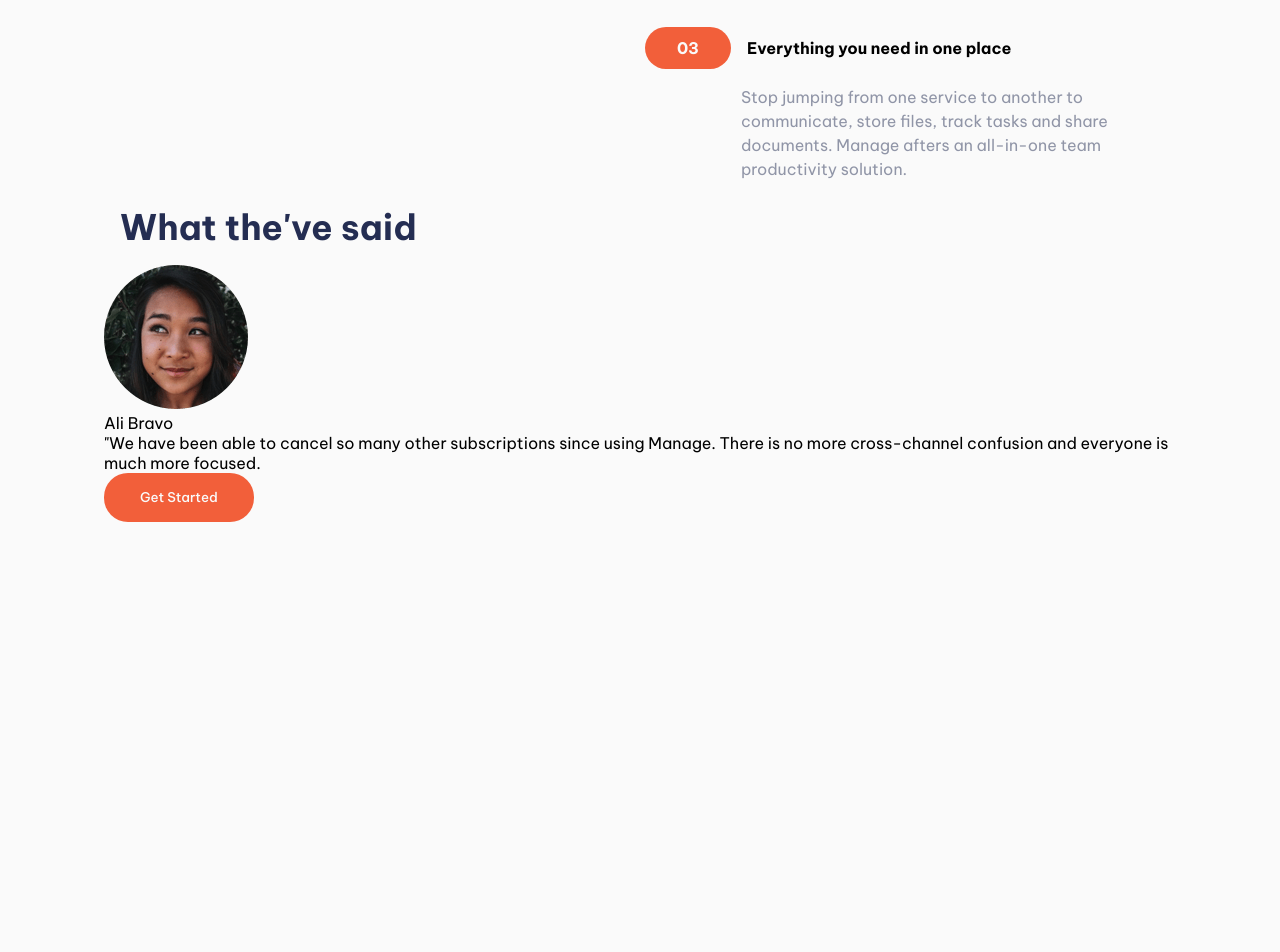
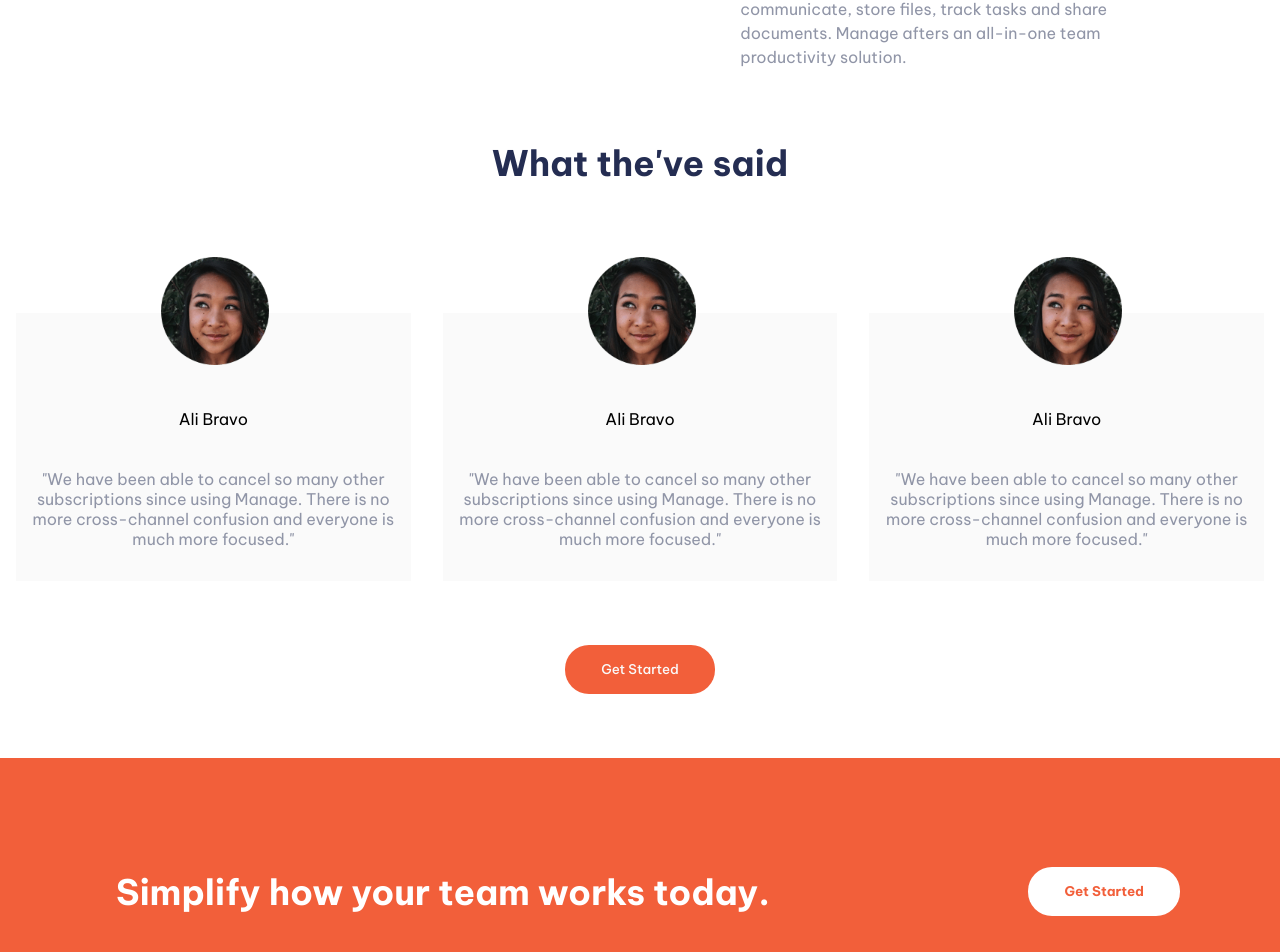
Before and after one commit to ioangheraszim/manage-landing-page, a React (Vite) app: page / in a window 1280 px wide. Shown: the part 1255-2207 px from the top of the page. Before the commit the page ends 1777 px from the top, so only its background shows below. Built offline with nearby package versions, Linux system fonts and the light colour scheme.

Commit message:
footer and carousel to do and i am done

```diff
--- a/src/App.jsx
+++ b/src/App.jsx
@@ -2,16 +2,18 @@ import './App.scss'
 import HeroSection from './assets/components/HeroSection/HeroSection'
 import InfoSections from './assets/components/InfoSection/InfoSections'
 import Navbar from './assets/components/Navbar/Navbar'
+import SimpleAd from './assets/components/SimpleAd/SimpleAd'
 import Testimonials from './assets/components/Testimonials/Testimonials'
 
 function App() {
 
   return (
-    <main className='container'>
+    <main className=''>
         <Navbar/>
         <HeroSection/>
         <InfoSections/>
         <Testimonials/>
+        <SimpleAd/>
     </main>
   )
 }
--- a/src/App.scss
+++ b/src/App.scss
@@ -21,7 +21,7 @@ h2 {
 body {
   font-family: $vietnam;
   font-size: 1rem;
-  background-color: $very-light-gray;
+  background-color: white;
 }
 
 button {
--- a/src/assets/components/HeroSection/HeroSection.jsx
+++ b/src/assets/components/HeroSection/HeroSection.jsx
@@ -4,7 +4,7 @@ import './HeroSection.scss'
 
 function HeroSection() {
   return (
-    <section className='wrapper'>
+    <section className='container wrapper'>
       <div className='illustration'>
         <img src={heroImg} alt="" />
       </div>
--- a/src/assets/components/HeroSection/HeroSection.scss
+++ b/src/assets/components/HeroSection/HeroSection.scss
@@ -45,7 +45,6 @@
 @media (min-width: 835px) {
   .wrapper {
     flex-direction: row-reverse;
-    margin: 5rem 0;
   }
 
   .illustration {
--- a/src/assets/components/Navbar/Navbar.jsx
+++ b/src/assets/components/Navbar/Navbar.jsx
@@ -11,7 +11,7 @@ function Navbar() {
     setToggle(!toggle)
   }
   return (
-    <nav className='navbar'>
+    <nav className='container navbar'>
       <div>
         <a href="#"><img src={logoIcon} alt={logoIcon} /></a>
       </div>
--- a/src/assets/components/Navbar/Navbar.scss
+++ b/src/assets/components/Navbar/Navbar.scss
@@ -65,7 +65,9 @@
     }
 
     @media (min-width: 835px)  {
-
+        .navbar-items {
+            background-color: white;
+        }
         .navbar-items, .btn-start {
             display: flex;
         }
--- a/src/assets/components/SimpleAd/SimpleAd.jsx
+++ b/src/assets/components/SimpleAd/SimpleAd.jsx
@@ -1,8 +1,13 @@
 import React from 'react'
-
+import "./SimpleAd.scss"
 function SimpleAd() {
   return (
-    <div>SimpleAd</div>
+    <section className='simplead-wrapper'>
+      <div className='container content'>
+        <h2 className='ad-text'>Simplify how your team works today.</h2>
+        <button className='btn-start btn-ad'>Get Started</button>
+      </div>
+    </section>
   )
 }
 
--- a/src/assets/components/SimpleAd/SimpleAd.scss
+++ b/src/assets/components/SimpleAd/SimpleAd.scss
@@ -1 +1,36 @@
 @use "../../SCSS/" as *;
+
+.simplead-wrapper {
+    display: flex;
+    justify-content: space-between;
+    align-items: center;
+    background-color: $bright-red;
+    margin-top: 4rem;
+    padding: 3rem;
+
+    .content {
+        display: flex;
+        justify-content: space-between;
+        align-items: center;
+        flex-direction: column;
+    }
+
+    .btn-ad {
+        background-color: white;
+        color: $bright-red;
+        font-weight: 700;
+    }
+    .ad-text {
+        color: white;
+    }
+}
+
+@media (min-width: 835px) {
+    .simplead-wrapper {
+
+        .content {
+            flex-direction: row;
+        }
+    }
+
+}
--- a/src/assets/components/Testimonials/Testimonials.jsx
+++ b/src/assets/components/Testimonials/Testimonials.jsx
@@ -1,19 +1,46 @@
 import React from "react";
 import "./Testimonials.scss";
-import ali from "../../images/avatar-ali.png"
+import ali from "../../images/avatar-ali.png";
 
 function Testimonials() {
   return (
-    <section className="container">
+    <section className="slider-wrapper">
       <h2>What the've said</h2>
-      <div className="slider-container">
-      <img src={ali} alt={ali} />
+      <div className="slider-card">
+        <div className="slider">
+          <div className="the-image">
+            <img src={ali} alt={ali} />
+          </div>
           <p className="name">Ali Bravo</p>
           <p className="comment">
             "We have been able to cancel so many other subscriptions since using
             Manage. There is no more cross-channel confusion and everyone is much
-            more focused.
+            more focused."
           </p>
+        </div>
+        <div className="slider">
+          <div className="the-image">
+            <img src={ali} alt={ali} />
+          </div>
+          <p className="name">Ali Bravo</p>
+          <p className="comment">
+            "We have been able to cancel so many other subscriptions since using
+            Manage. There is no more cross-channel confusion and everyone is much
+            more focused."
+          </p>
+        </div>
+        <div className="slider">
+          <div className="the-image">
+            <img src={ali} alt={ali} />
+          </div>
+          <p className="name">Ali Bravo</p>
+          <p className="comment">
+            "We have been able to cancel so many other subscriptions since using
+            Manage. There is no more cross-channel confusion and everyone is much
+            more focused."
+          </p>
+        </div>
+
       </div>
       <button className="btn-start">Get Started</button>
     </section>
--- a/src/assets/components/Testimonials/Testimonials.scss
+++ b/src/assets/components/Testimonials/Testimonials.scss
@@ -1 +1,58 @@
 @use "../../SCSS/" as *;
+
+h2 {
+  margin: 3rem 0;
+}
+
+.slider-wrapper {
+    display: flex;
+    align-items: center;
+    justify-content: center;
+    flex-direction: column;
+}
+.slider-card {
+  margin: 3rem 0;
+
+  .slider {
+    background-color: $very-light-gray;
+    margin: 2rem 0;
+    position: relative;
+
+    .the-image {
+      position: absolute;
+      top: -7rem;
+      left: 55%;
+      transform: translate(-50%, 50%);
+      img {
+        width: 75%;
+      }
+    }
+
+    .name {
+      text-align: center;
+      margin: 1rem 0;
+      padding: 5rem 0 0 0;
+    }
+
+    .comment {
+      text-align: center;
+      padding: 1.5rem 1rem;
+      margin: 0.5rem 0;
+      color: $dark-grayish-blue;
+    }
+  }
+}
+
+@media (min-width: 835px) {
+  .slider-card {
+    display: flex;
+    justify-content: center;
+    align-self: center;
+    justify-content: space-between;
+
+    .slider {
+      margin: 1rem;
+      width: 70%;
+    }
+  }
+}
```
